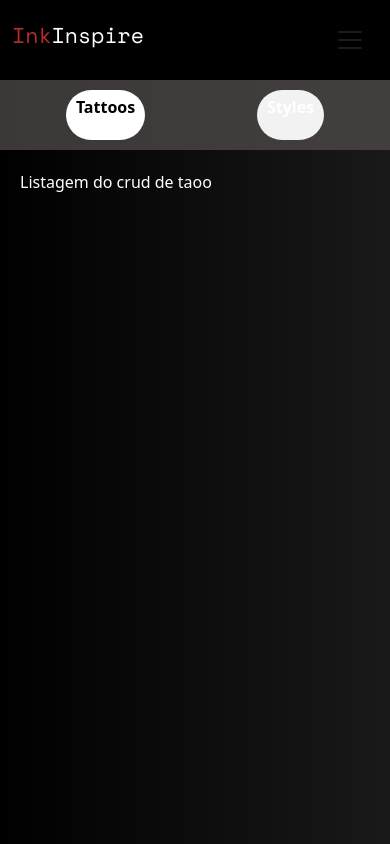
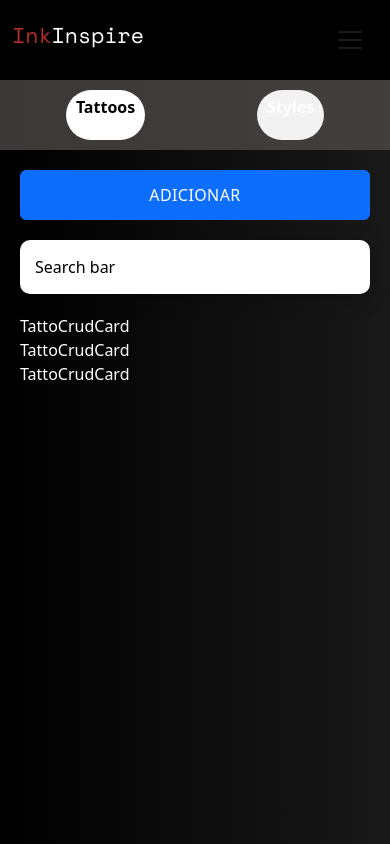
Before and after one commit to fh3mrique/InkInspire, a React (Vite) app in the folder frontend/: page /admin/tattoo in a window 390 px wide. Built offline with nearby package versions, Linux system fonts and the light colour scheme; sample sign-in values are in the browser's storage.

Commit message:
Responsividade da barra e dos cards

```diff
--- a/frontend/src/App.css
+++ b/frontend/src/App.css
@@ -5,7 +5,6 @@
   padding: 0;
   box-sizing: border-box;
 }
-
 
 
 h1,
@@ -52,6 +51,7 @@ ul {
   margin-left: 10px;
 }
 
+
 /* .login-submit {
   margin-bottom: 10px;
 }
--- a/frontend/src/pages/Admin/Tattoos/List/index.tsx
+++ b/frontend/src/pages/Admin/Tattoos/List/index.tsx
@@ -1,8 +1,53 @@
+import { Link } from "react-router-dom";
+import TattoCrudCard from "../TattooCrudCard";
+import "./styles.css";
 
 const List = () => {
+  const tatto = {
+    id: 1,
+    name: "Tatuagem Shikamaru",
+    description: "Tradicional americana arte",
+    style: {
+      id: 1,
+      name: "Tradicional Americana",
+    },
+    price: 300.0,
+    artUrl:
+      "https://i.pinimg.com/564x/48/88/63/4888637b3a66673bd1c62cdae99c0674.jpg",
+    artist: {
+      id: 2,
+      name: "ARTISTA 2",
+      photo:
+        "https://s2.glbimg.com/SmsWi_YyltW2P41o_rqhxCpmOybp8-DwBidCisRnwI2QoQwS7DYrQjPIFKkFlySW/e.glbimg.com/og/ed/f/original/2013/09/09/ami_james_a.jpg",
+      perfil: "Esse é meu perfil",
+      contact: "81 932324345",
+      email: "artista2@gmail.com",
+    },
+  };
   return (
-    <div>Listagem do crud de taoo</div>
-  )
-}
+    <div>
+      <div className="tatto-crud-bar-container">
+        <Link to="create">
+          <button className="btn btn-primary btn-crud-add">Adicionar</button>
+        </Link>
+        <div className="base-card tatoo-filter-container">Search bar</div>
+      </div>
 
-export default List
+      <div className="row">
+        <div className="col-sm-6 col-md-12">
+          <TattoCrudCard />
+        </div>
+
+        <div className="col-sm-6 col-md-12">
+          <TattoCrudCard />
+        </div>
+
+        <div className="col-sm-6 col-md-12">
+          <TattoCrudCard />
+        </div>
+      </div>
+    </div>
+  );
+};
+
+export default List;
--- /dev/null
+++ b/frontend/src/pages/Admin/Tattoos/List/styles.css
@@ -0,0 +1,45 @@
+.btn-crud-add{
+    width: 100%;
+    background-color: #FFA500;
+    text-transform: uppercase;
+    font-weight: bold;
+    font-family: "Space Mono", monospace;
+    border: none;
+    color: white;
+    cursor: pointer;
+    height: 50px;
+    border-radius: 10px;
+    letter-spacing: 0.025em;
+    margin-bottom: 20px;
+}
+.btn-crud-add:hover{
+    background-color: #FFA500;
+    color: white;
+}
+
+.tatoo-filter-container{
+    margin-bottom: 20px;
+    padding: 15px;
+    color: black;
+}
+
+.base-card {
+    box-shadow: 0px 4px 20px 0px rgba(0, 0, 0, 0.25);
+    background-color: #fff;
+    border-radius: 10px;
+  }
+
+  @media (min-width: 768px){
+    .tatto-crud-bar-container{
+        display: flex;
+        margin-bottom: 40px;
+    }
+    .btn-crud-add{
+        height: 60px;
+        margin-bottom: 0;
+    }
+    .tatoo-filter-container{
+        margin-left: 20px;
+        flex: 1;
+    }
+  }
--- /dev/null
+++ b/frontend/src/pages/Admin/Tattoos/TattooCrudCard/index.tsx
@@ -0,0 +1,7 @@
+const TattoCrudCard = () => {
+  return (
+    <div>TattoCrudCard</div>
+  )
+}
+
+export default TattoCrudCard
```
Also changed, not shown: frontend/src/pages/Admin/Tattoos/TattooCrudCard/styles.css (added), 1 other file (tests, documents, lock files or other folders).
